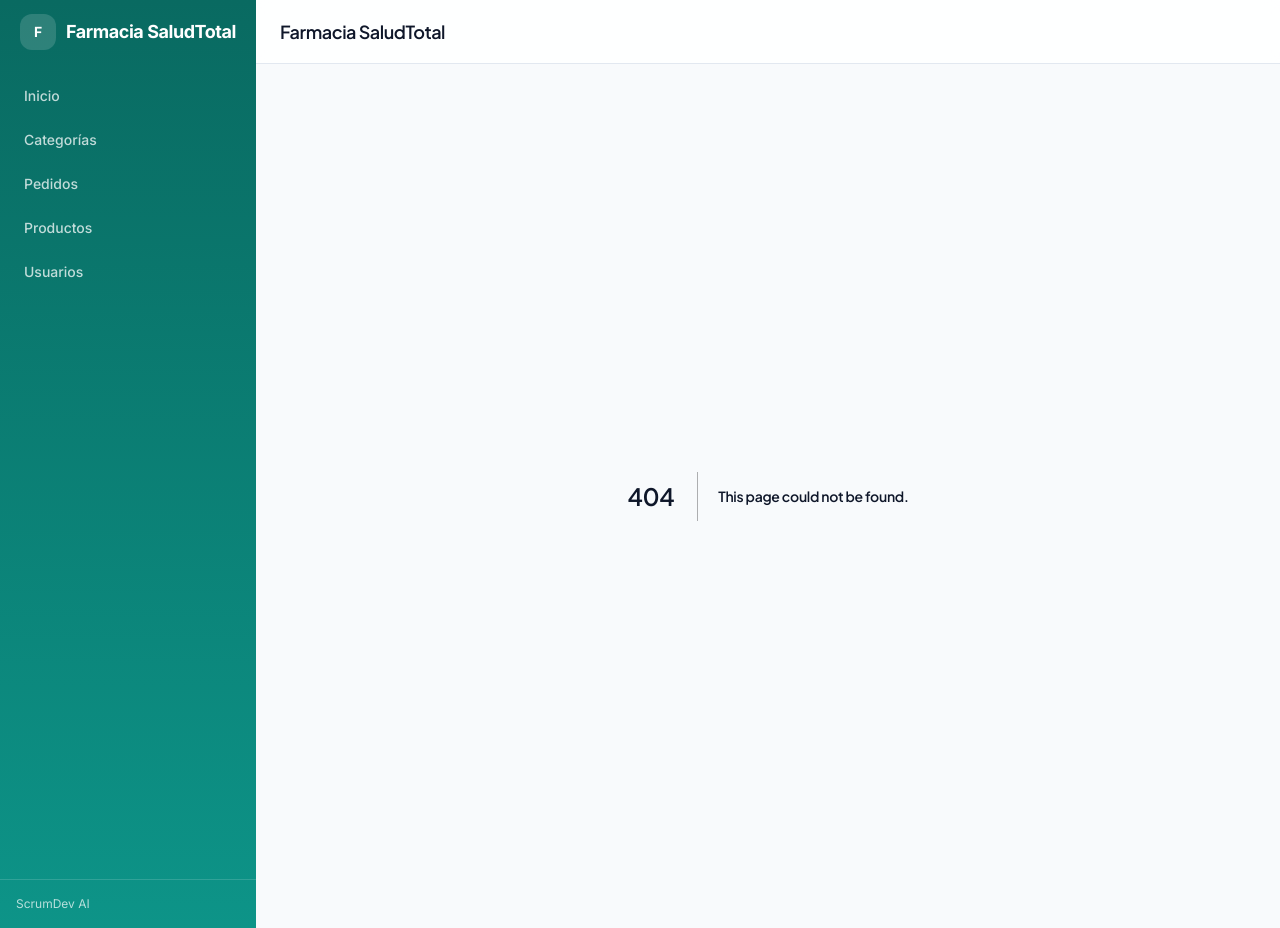
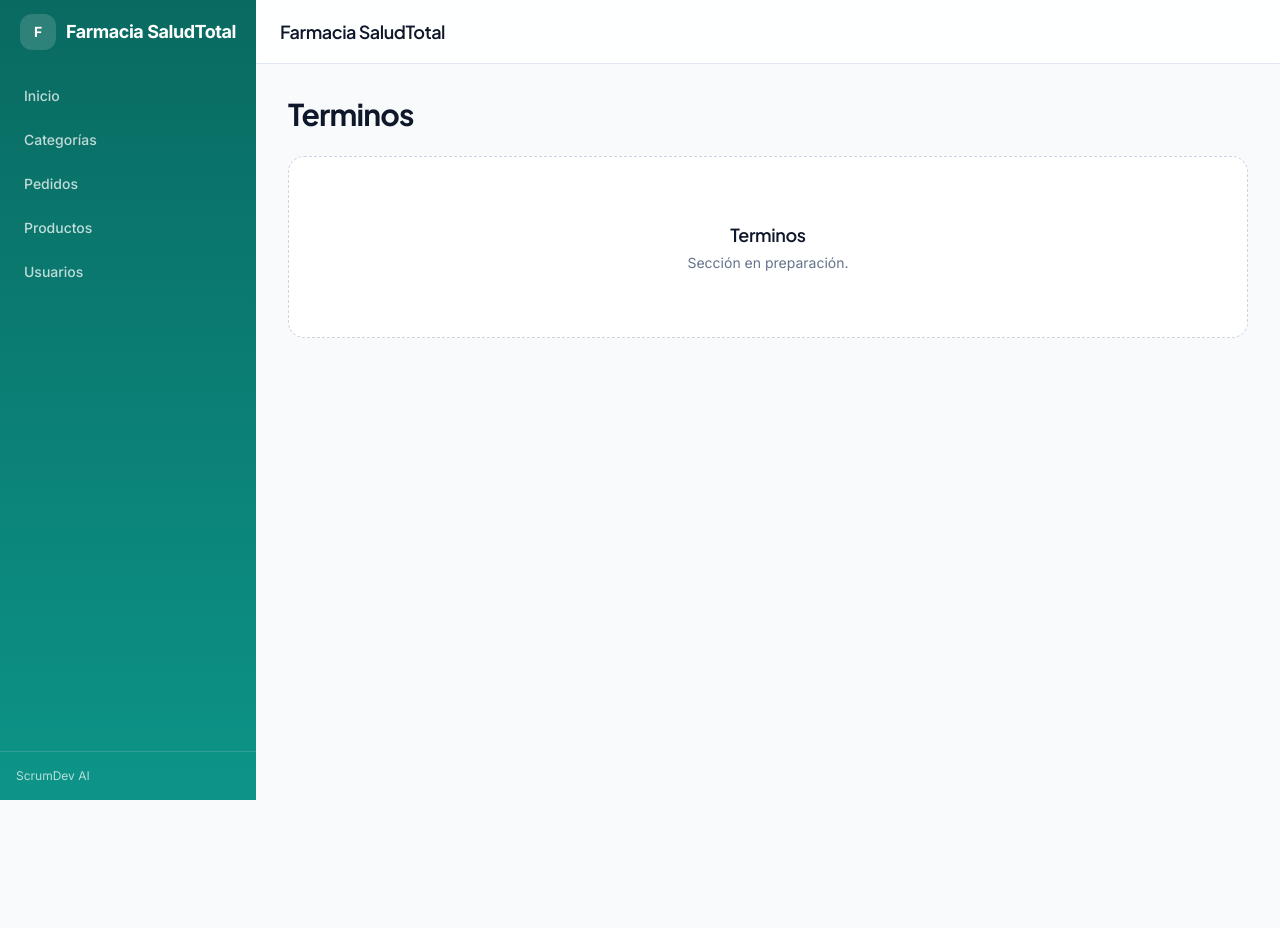
Before and after one commit to JaydethSp01/farmacialaca1587-web, a Next.js app: page /terminos in a window 1280 px wide. Before the commit this address had no page. After the commit the page ends 800 px from the top, so only its background shows below. Built offline with nearby package versions, Linux system fonts and the light colour scheme.

Commit message:
feat: ScrumDev AI build :: app/terminos/page.tsx

```diff
--- /dev/null
+++ b/app/terminos/page.tsx
@@ -0,0 +1,13 @@
+"use client";
+export const dynamic = "force-dynamic";
+import { PageHeader } from "@/components/ui/PageHeader";
+import { EmptyState } from "@/components/ui/EmptyState";
+
+export default function SectionPage() {
+  return (
+    <div className="space-y-6">
+      <PageHeader title="Terminos" />
+      <EmptyState title="Terminos" description="Sección en preparación." />
+    </div>
+  );
+}
```
